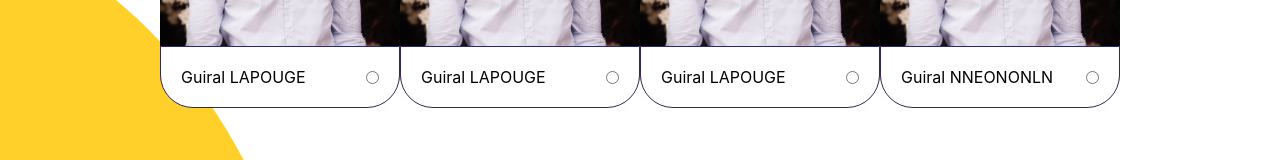
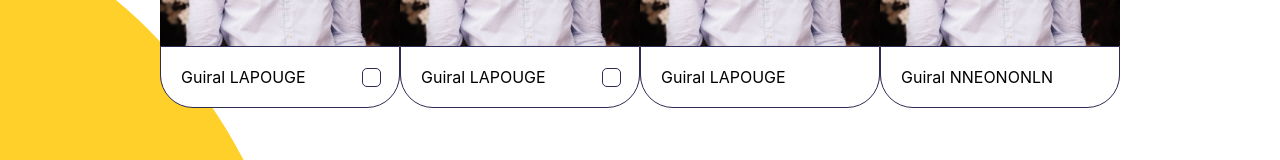
Before and after one commit to SemaineRush/WebApp, a React (Create React App) app: page /vote in a window 1280 px wide. Shown: the part 422-582 px from the top of the page. Built offline with nearby package versions, Linux system fonts and the light colour scheme.

Commit message:
style input radio

```diff
--- a/src/Assets/vote-list.css
+++ b/src/Assets/vote-list.css
@@ -88,3 +88,29 @@
 .description p span {
     text-transform: uppercase;
 }
+
+input[type="radio"] {
+    display: none;
+}
+
+.candidate-button {
+    height: 15px;
+    width: 15px;
+    border-radius: 5px;
+    position: relative;
+}
+
+.candidate-button::after {
+    content: "";
+    height: 17px;
+    width: 17px;
+    position: absolute;
+    top: -2px;
+    left: -2px;
+    border: 1px solid #2C2C54;
+    border-radius: 5px;
+}
+
+input[type="radio"]:checked ~ .candidate-button {
+    background: #2C2C54;
+}
--- a/src/Components/VoteList.js
+++ b/src/Components/VoteList.js
@@ -12,7 +12,8 @@
                 </div>
                 <div className="description">
                   <p>Guiral <span>Lapouge</span></p>
-                  <input type="radio" name="candidate" />
+                  <input type="radio" name="candidate" id="candidate-1" />
+                  <label className="candidate-button" htmlFor="candidate-1"></label>
                 </div>
               </div>
               <div className="candidate">
@@ -21,7 +22,8 @@
                 </div>
                 <div className="description">
                   <p>Guiral <span>Lapouge</span></p>
-                  <input type="radio" name="candidate" />
+                  <input type="radio" name="candidate" id="candidate-2" />
+                  <label className="candidate-button" htmlFor="candidate-2"></label>
                 </div>
               </div>
               <div className="candidate">
```
